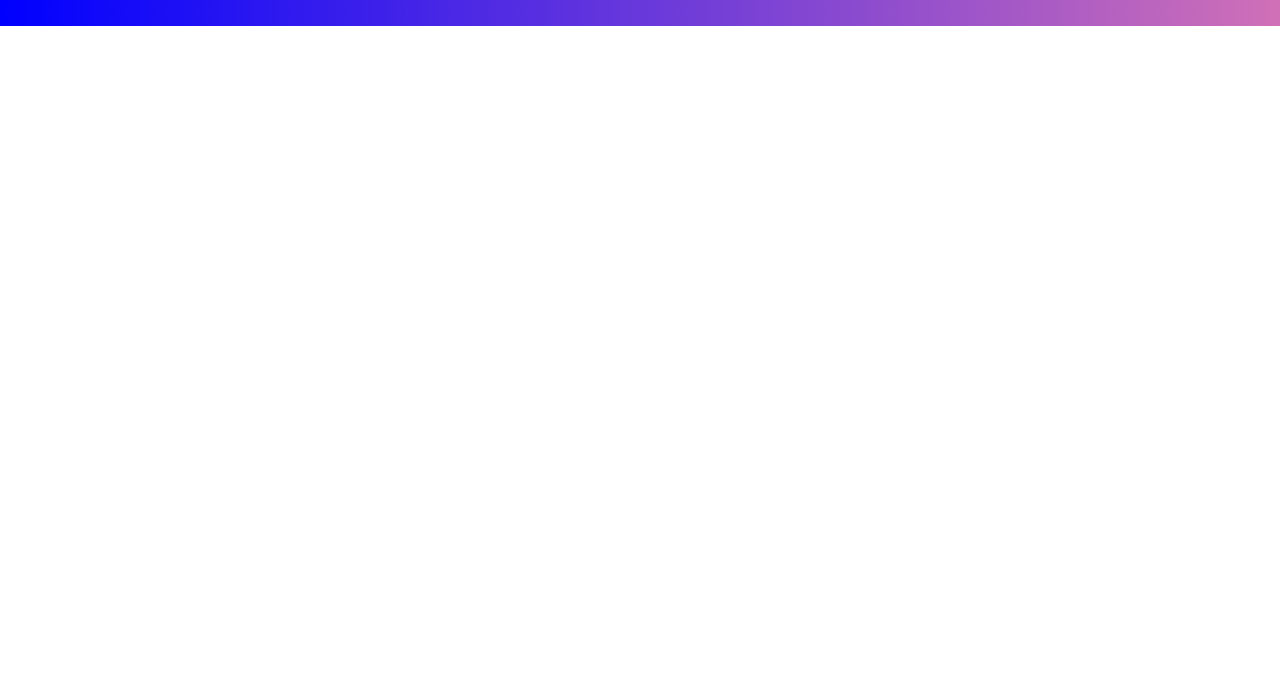
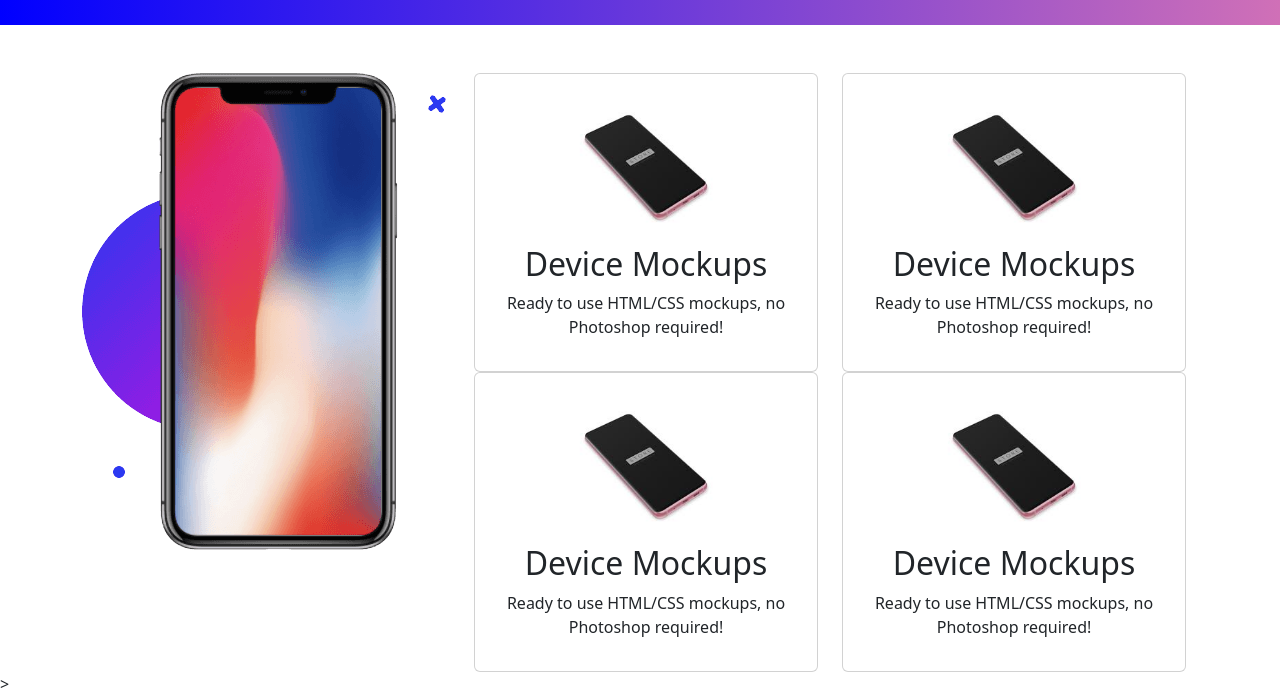
Before and after one commit to ABUHANIF017/Bootstrap-Practice-Concept, a plain HTML site: page index.html in a window 1280 px wide. Shown: the part 1006-1702 px from the top of the page. Before the commit the page ends 1032 px from the top, so only its background shows below. Drawn offline with nearby package versions, Linux system fonts and the light colour scheme.

Commit message:
middle-banner-2-add

```diff
--- a/index.html
+++ b/index.html
@@ -55,7 +55,7 @@
                         </div>
                     </div>
                     <div class="col-12 col-sm-12 col-md-6 col-lg-6 col-xl-6">
-                        <img class=" img-fluid" src="img/phone.png" alt="">
+                        <img class=" img-fluid" src="img/banner.png" alt="">
                     </div>
                 </div>
             </div>
@@ -63,11 +63,74 @@
     </main>
     <!-- top-banner-section-end  -->
 
+    <!-- middle-banner-1-start  -->
     <section class="middle-banner-1 background-gradient justify-content-center py-5">
         <div class="container text-white w-50 text-center">
             <h1>"An intuitive solution to a common problem that we all face, wrapped up in a single app!"</h1>
             <img class="img-fluid" src="img/tnw-logo.svg" alt="">
         </div>
+    </section>
+    <!-- middle-banner-1-end  -->
+
+    <section class="middle-banner-2">
+        <div class="container">
+            <div class="row mt-5">
+                <div class="col-4 ">
+                    <img src="img/phone.png" alt="">
+                </div>
+                <div class="col-8">
+                    <div class="container">
+
+                        <div class="row">
+                            <div class="col-sm-6">
+                                <div class="card">
+                                    <div class="card-body text-center">
+                                        <img class="w-50 img-fluid" src="img/phon.sss.jfif" alt="">
+                                        <h2>Device Mockups</h2>
+                                        <p>Ready to use HTML/CSS mockups, no Photoshop required!</p>
+
+                                    </div>
+                                </div>
+                            </div>
+                            <div class="col-sm-6">
+                                <div class="card">
+                                    <div class="card-body text-center">
+                                        <img class="w-50 img-fluid" src="img/phon.sss.jfif" alt="">
+                                        <h2>Device Mockups</h2>
+                                        <p>Ready to use HTML/CSS mockups, no Photoshop required!</p>
+                                    </div>
+                                </div>
+                            </div>
+
+                        </div>
+
+                        <div class="row">
+                            <div class="col-sm-6">
+                                <div class="card">
+                                    <div class="card-body text-center">
+                                        <img class="w-50 img-fluid" src="img/phon.sss.jfif" alt="">
+                                        <h2>Device Mockups</h2>
+                                        <p>Ready to use HTML/CSS mockups, no Photoshop required!</p>
+
+                                    </div>
+                                </div>
+                            </div>
+                            <div class="col-sm-6">
+                                <div class="card">
+                                    <div class="card-body text-center">
+                                        <img class="w-50 img-fluid" src="img/phon.sss.jfif" alt="">
+                                        <h2>Device Mockups</h2>
+                                        <p>Ready to use HTML/CSS mockups, no Photoshop required!</p>
+                                    </div>
+                                </div>
+                            </div>
+
+                        </div>
+
+                    </div>
+                </div>
+            </div>
+        </div>>
     </section>
 
     <!-- font-awesome-link  -->
```
Also changed, not shown: img/phon-small.webp (added), img/phon.sss.jfif (added).
